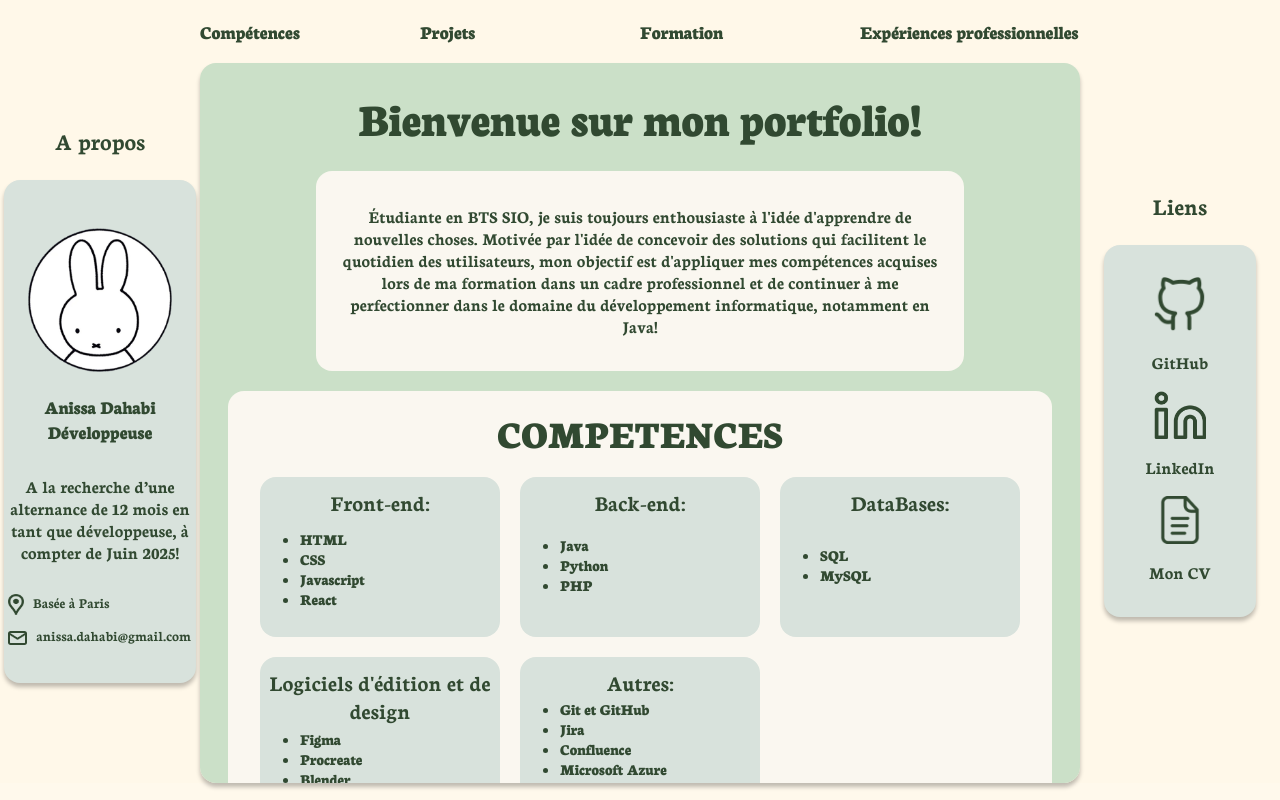
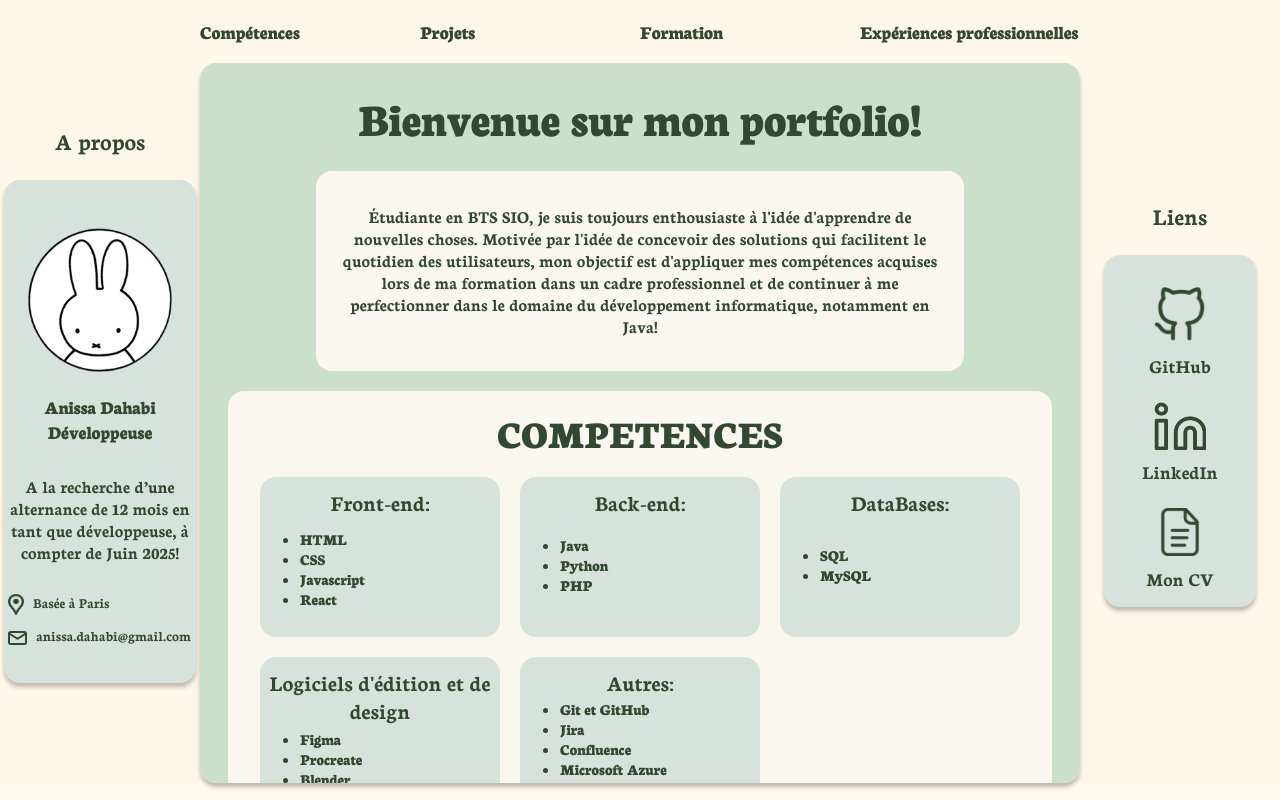
Before and after one commit to AnissaDahabi/Portfolio, a website: page index.html in a window 1280 px wide. Drawn offline with Linux system fonts and the light colour scheme.

Commit message:
fixed right frame

```diff
--- a/index.html
+++ b/index.html
@@ -205,12 +205,12 @@
 <section id="right">
   <p id="linkTitle">Liens</p>
   <div id="liens">
-    <a href="https://github.com/AnissaDahabi" target="_blank"><img src="./assets/github.png" alt="GitHub" id="github"></a>
-    <p>GitHub</p>
-    <a href="https://www.linkedin.com/feed/" target="_blank"><img src="./assets/linkedin.png" alt="LinkedIn"></a>
-    <p>LinkedIn</p>
-    <a href="./assets/CV.pdf" target="blank"><img src="./assets/cv.png" alt="CV"></a>
-    <p>Mon CV</p>
+    <img src="./assets/github.png" alt="GitHub" id="github">
+    <a href="https://github.com/AnissaDahabi" target="_blank">GitHub</a>
+    <img src="./assets/linkedin.png" alt="LinkedIn">
+    <a href="https://www.linkedin.com/feed/" target="_blank">LinkedIn</a>
+    <img src="./assets/cv.png" alt="CV">
+    <a href="./assets/CV.pdf" target="blank">Mon CV</a>
   </div>
 </section>
 </body>
--- a/style.css
+++ b/style.css
@@ -212,7 +212,7 @@ h3 {
 
 #competencesFrame {
     display: grid;
-    justify-content: center;
+    justify-content: space-around;
     align-items: center;
     grid-template-columns: 1fr 1fr 1fr;
     grid-template-rows: 1fr 1fr;
@@ -391,14 +391,19 @@ h3 {
     display: grid;
     justify-content: center;
     align-items: center;
+    padding-top: 1.5em;
 }
 
-#liens p {
+#liens a {
     color: #314931;
     text-decoration: none;
+    font-size: 1.2em;
+    font-weight: 700;
+    text-align: center;
+    padding-top: 0.5em;
 }
 
-#liens p:hover {
+#liens a:hover {
     color: #789D78;
 }
 
```
